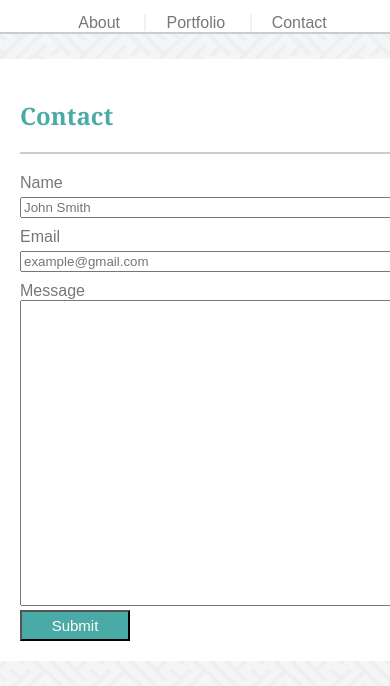
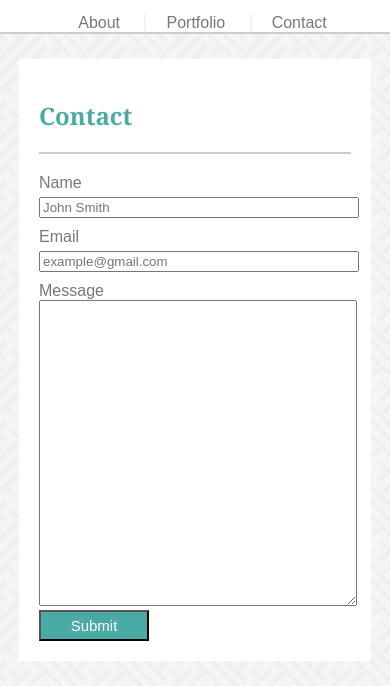
Before and after one commit to acabrera15/Responsive-Portfolio, a plain HTML site: page contact.html in a window 390 px wide. Shown: the part 88-774 px from the top of the page. Drawn offline with Linux system fonts and the light colour scheme.

Commit message:
fix the contact page for responsive 768px and 640px

```diff
--- a/assets/css/styles.css
+++ b/assets/css/styles.css
@@ -225,6 +225,12 @@ textarea {
         grid-template-columns: 250px 250px;
 
     }
+
+    #contactBox {
+        width: 500px;
+        margin-right: 390px;
+        margin-left: 50px;
+    }
 }
 
 @media screen and (max-width: 768px) {
@@ -259,6 +265,11 @@ textarea {
         width: 97%;
         left: 5px;
     }
+
+    #contactBox {
+        width: 90%;
+        margin: 0 auto;
+    }
 }
 
 @media screen and (max-width: 640px) {
@@ -285,4 +296,8 @@ textarea {
     .gridContainer {
         grid-template-columns: 100%;
     }
+
+    #contactBox {
+        width: 80%;
+    }
 }
```
